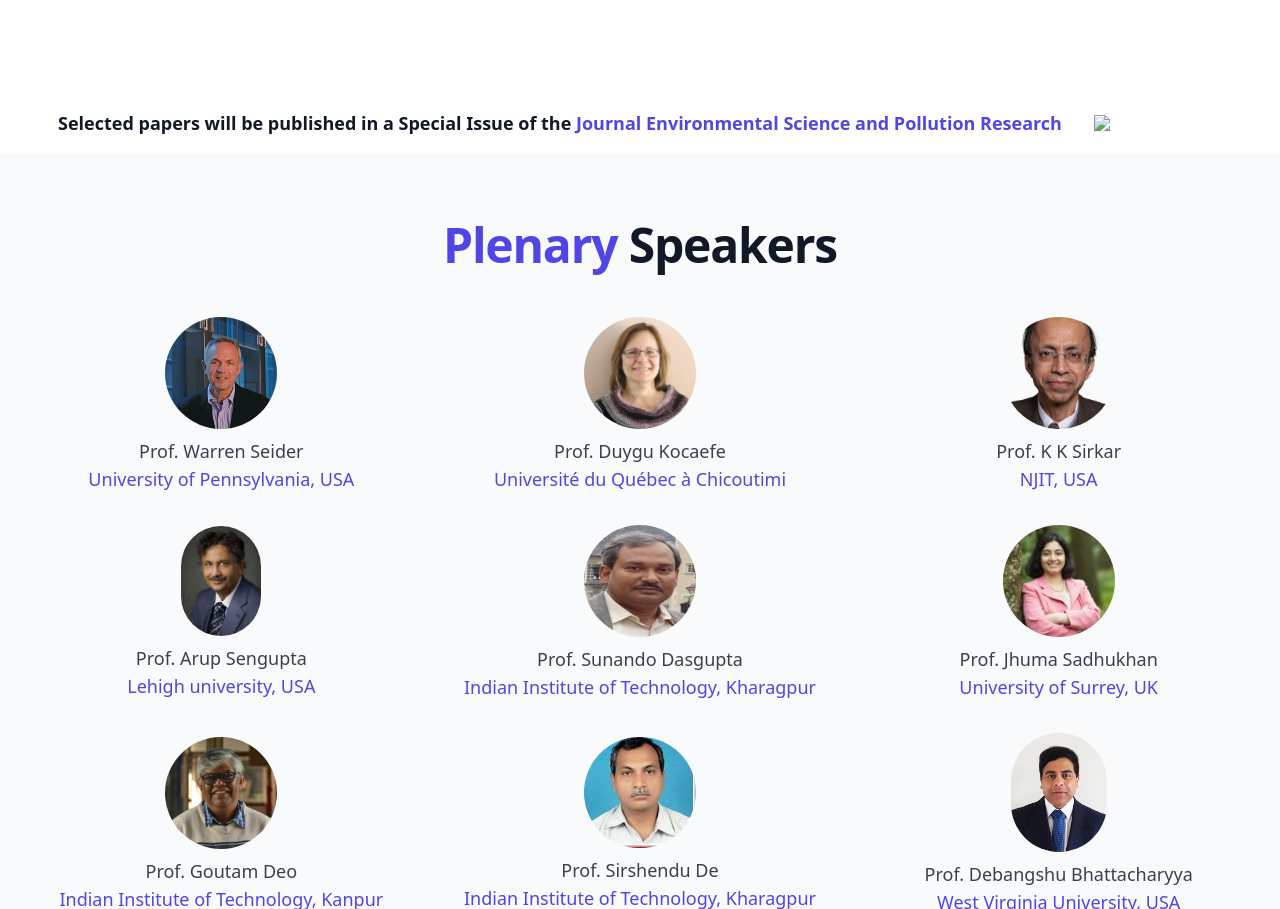
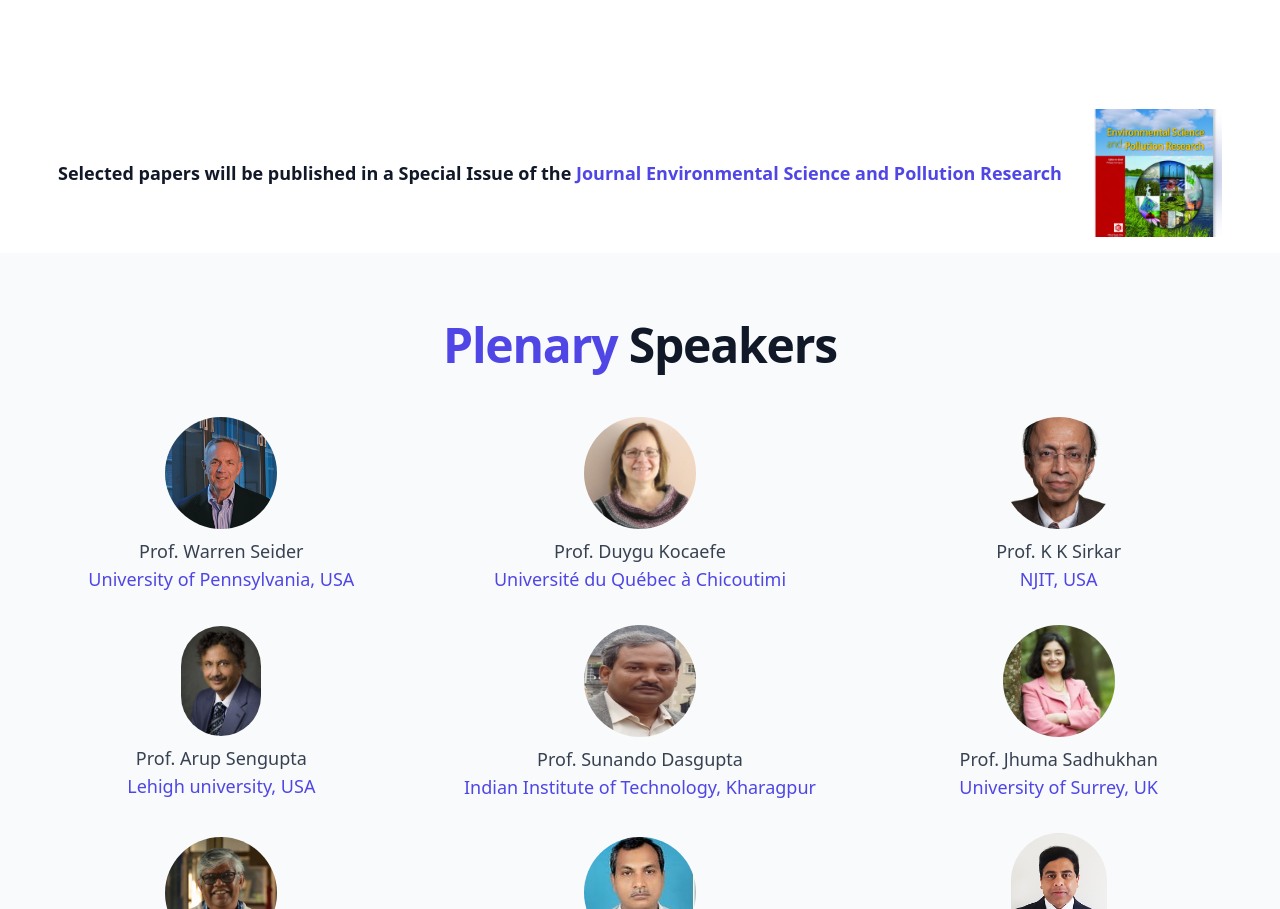
Before and after one commit to prkedia81/centenary-celebration, a website: page iceis.html in a window 1280 px wide. Shown: the part 981-1890 px from the top of the page. Drawn offline with nearby package versions, Linux system fonts and the light colour scheme.

Commit message:
Updated journal image Type

```diff
--- a/iceis.html
+++ b/iceis.html
@@ -228,7 +228,7 @@
 
     <div class="my-4 px-4 flex md:flex-row flex-col gap-8 items-center justify-center">
         <p class="text-lg font-semibold text-center text-gray-900">Selected papers will be published in a Special Issue of the <span class="text-indigo-600">Journal Environmental Science and Pollution Research</span></p>
-        <img src="images/journal.jpeg" class="w-32">
+        <img src="images/journal.JPG" class="w-32">
     </div>
 
     <div id="speakers" class="bg-gray-50">
```
